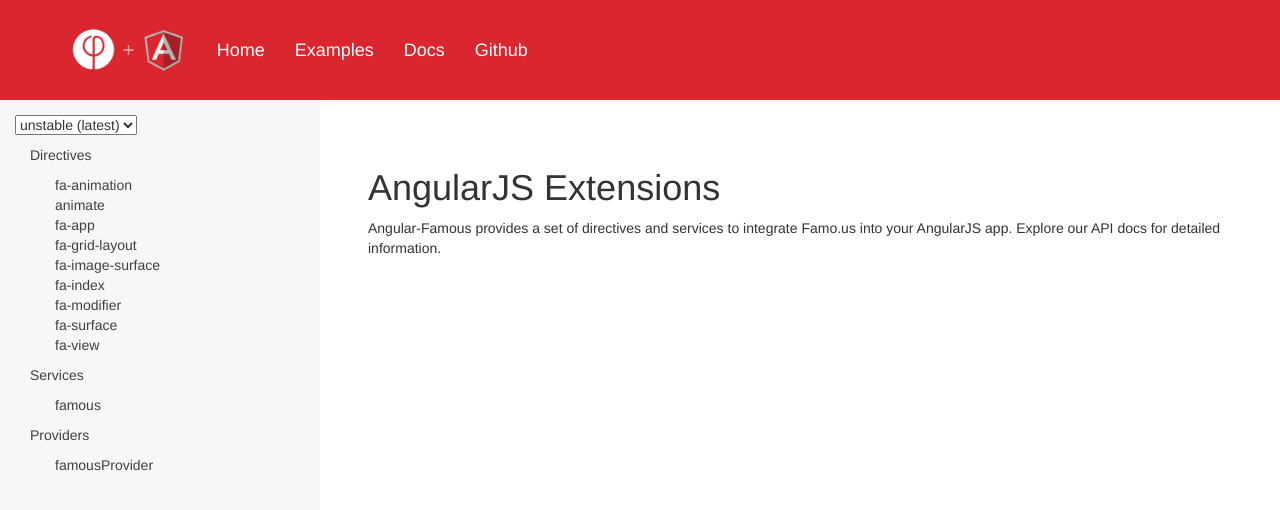
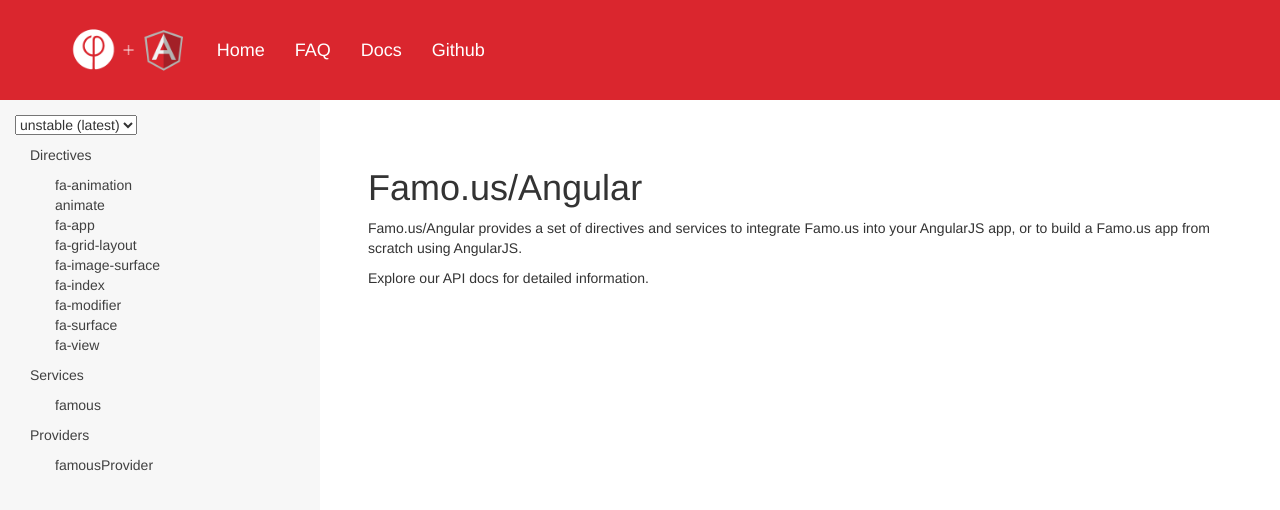
Before and after one commit to thomasstreet/famous-angular-docs, a Jekyll site: the page built from docs/api/index.md, in a window 1280 px wide. Shown: the top 510 px of the page. Built offline with Jekyll 4.4.1, drawn with Linux system fonts in a browser that asks for light colours; nearby versions of some CDN libraries; library files that are not in the unit come from our copies; Markdown is read by kramdown in place of the engine named in the settings.

Commit message:
copy changes

```diff
--- a/Gemfile
+++ b/Gemfile
@@ -1,2 +1,3 @@
 source 'https://rubygems.org'
 gem 'jekyll-contentblocks'
+gem 'rdiscount'
--- a/_includes/nav_links.html
+++ b/_includes/nav_links.html
@@ -16,7 +16,7 @@
     <div class="collapse navbar-collapse navbar-ex1-collapse">
       <ul class="nav navbar-nav">
         <li><a class="nav-link" href="/">Home</a></li>
-        <li><a class="nav-link" href="/examples">Examples</a></li>
+        <li><a class="nav-link" href="https://famo.us">FAQ</a></li>
         <li><a class="nav-link" href="/docs/api">Docs</a></li>
         <li><a class="nav-link" href="https://github.com/FamousInternal/famous-angular">Github</a></li>
       </ul>
--- a/docs/api/index.md
+++ b/docs/api/index.md
@@ -8,7 +8,8 @@ header_sub_title: Build amazing AngularJS apps with the power of Famo.us
 searchable: false
 ---
 
-# AngularJS Extensions
+# Famo.us/Angular
 
-Angular-Famous provides a set of directives and services to integrate Famo.us into your AngularJS app.
+Famo.us/Angular provides a set of directives and services to integrate Famo.us into your AngularJS app, or to build a Famo.us app from scratch using AngularJS.
+
 Explore our API docs for detailed information.
```
Also changed, not shown: _includes/home-introduction.html (+8 -2 lines), Gemfile.lock, 2 other files.
